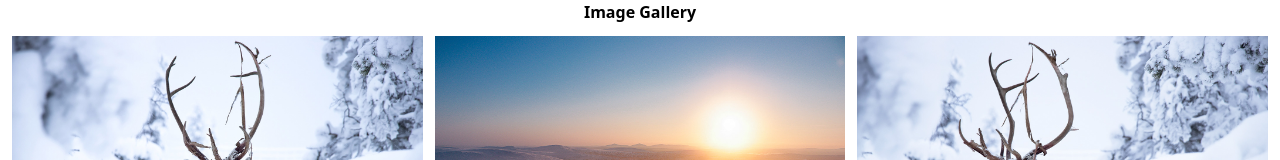
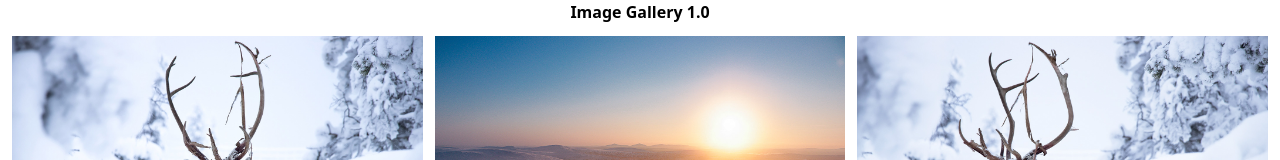
Before and after one commit to 0xjulius/photography-gallery, a React (Vite) app: page / in a window 1280 px wide. Shown: the top 160 px of the page. Built offline with nearby package versions, Linux system fonts and the light colour scheme.

Commit message:
Update App.jsx

```diff
--- a/src/App.jsx
+++ b/src/App.jsx
@@ -2,7 +2,7 @@
 export default function App() {
   return (
   <>
-    <h1 className="text-center font-bold">Image Gallery</h1>
+    <h1 className="text-center font-bold">Image Gallery 1.0</h1>
     <h2 className="text-center"></h2>
     <Galleria/>
   </>
```
